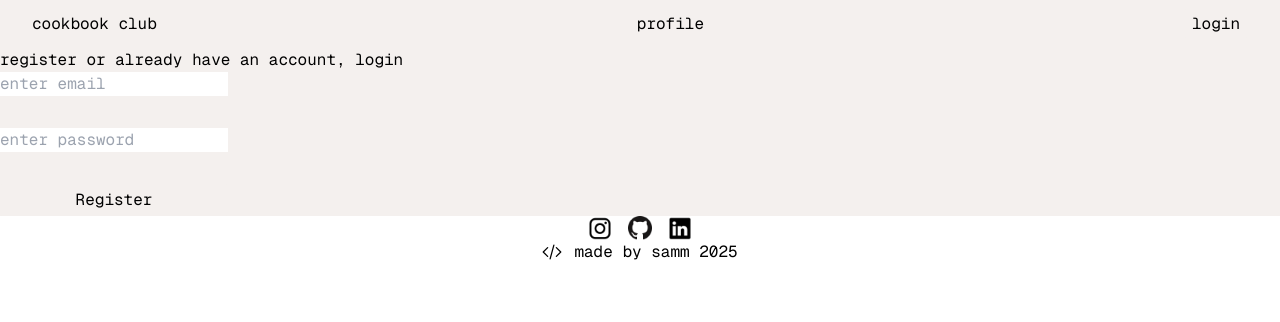
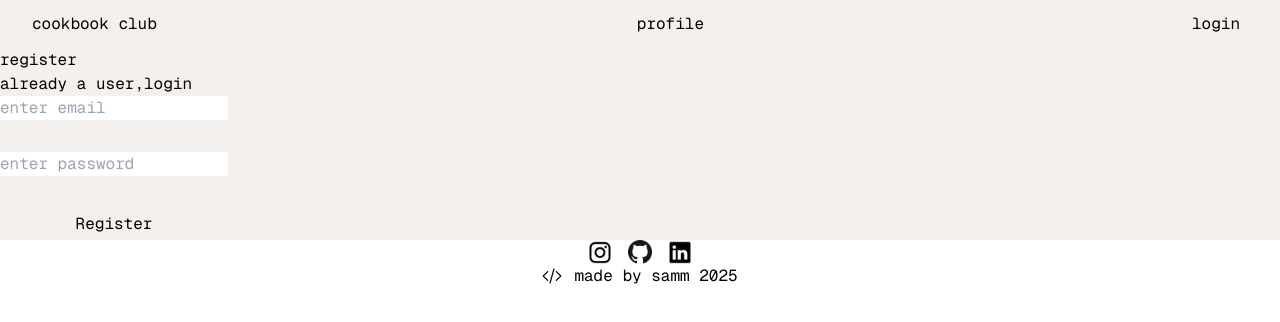
Before and after one commit to hellosamm/cookbook-club-app, a React (Vite) app in the folder frontend/: page /register in a window 1280 px wide. Shown: the top 322 px of the page. Built offline with nearby package versions, Linux system fonts and the light colour scheme.

Commit message:
updated ui for login/register message

```diff
--- a/frontend/src/pages/Authentication.jsx
+++ b/frontend/src/pages/Authentication.jsx
@@ -63,16 +63,22 @@ const Authentication = ({ pageType }) => {
 
   return (
     <div>
-      {pageType === PageType.LOGIN ? "login or " : "register or "}
+      {pageType === PageType.LOGIN ? "login" : "register"}
 
       {pageType === PageType.LOGIN ? (
-        <Link to="/register" className="hover:text-blue-700">
-          create an account
-        </Link>
+        <p>
+          or,
+          <Link to="/register" className="hover:text-blue-700">
+            create an account
+          </Link>
+        </p>
       ) : (
-        <Link to="/login" className="hover:text-blue-700">
-          already have an account, login
-        </Link>
+        <p>
+          already a user,
+          <Link to="/login" className="hover:text-blue-700">
+            login
+          </Link>
+        </p>
       )}
 
       <div className="flex">
```
